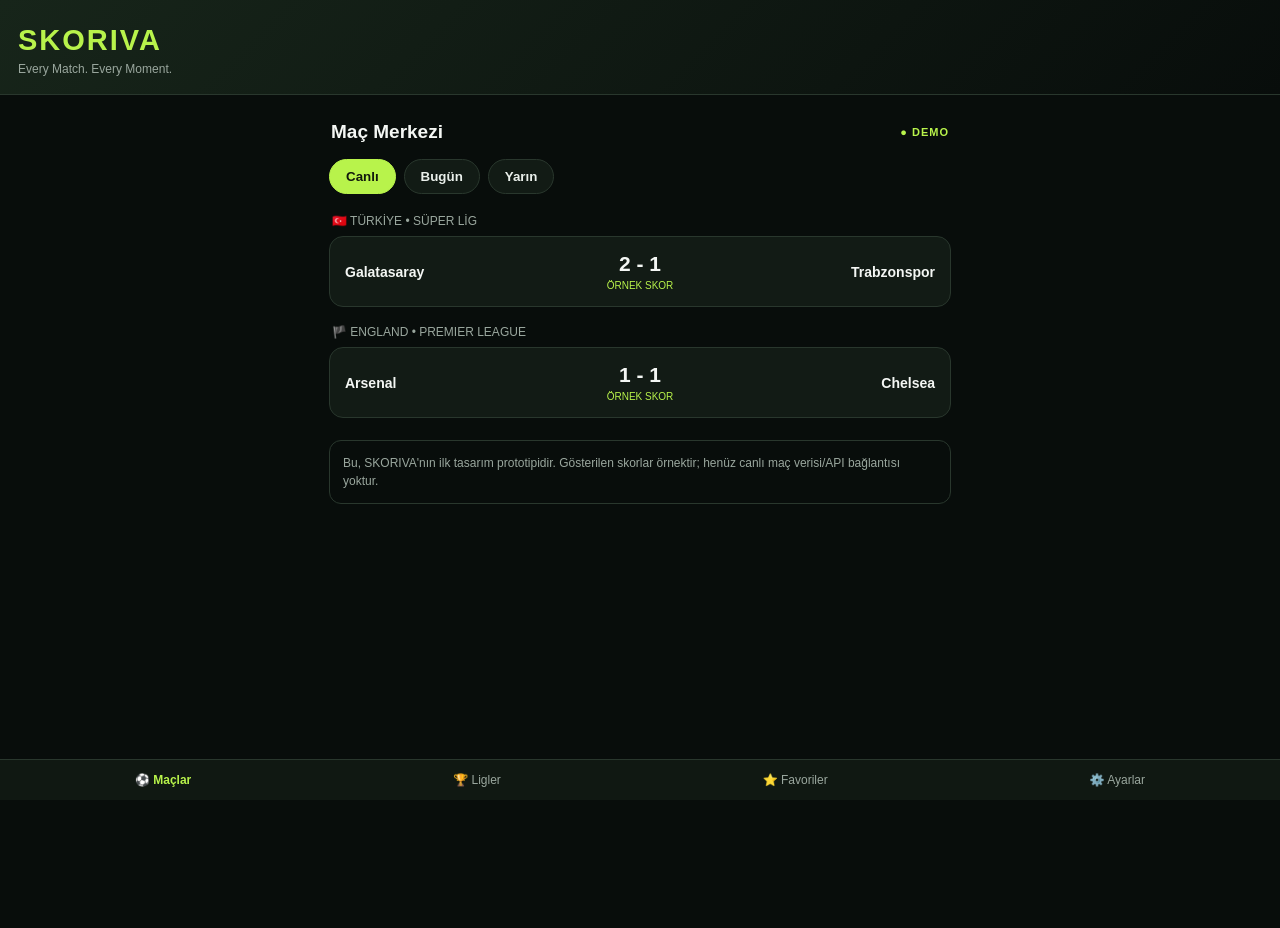
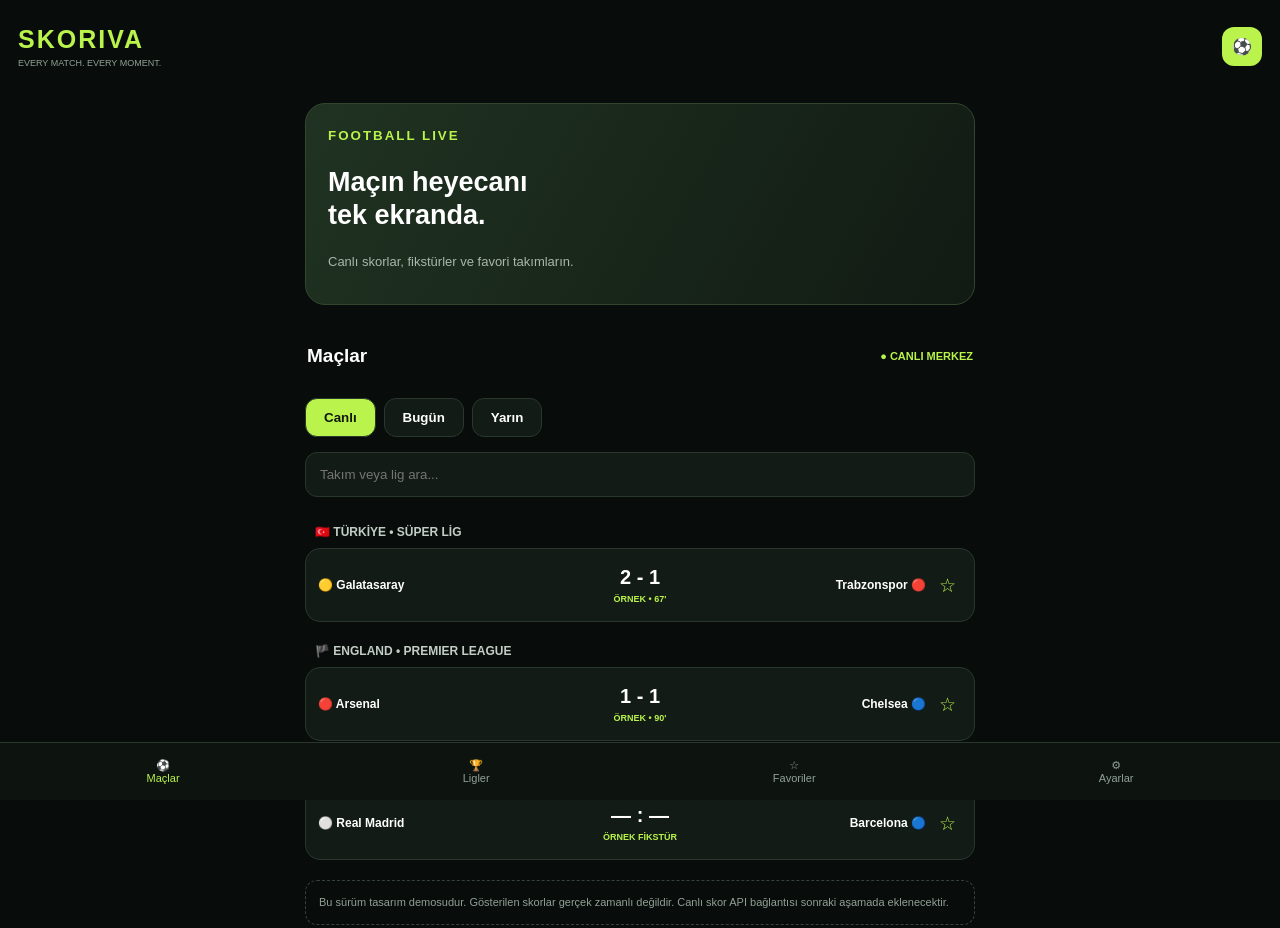
Before and after one commit to danskdose/SKORIVA, a plain HTML site: page index.html in a window 1280 px wide. Before the commit the page ends 800 px from the top, so only its background shows below. Drawn offline with Linux system fonts and the light colour scheme.

Commit message:
Update index.html

```diff
--- a/index.html
+++ b/index.html
@@ -2,46 +2,255 @@
 <html lang="tr">
 <head>
 <meta charset="UTF-8">
-<meta name="viewport" content="width=device-width, initial-scale=1.0">
+<meta name="viewport" content="width=device-width, initial-scale=1">
 <meta name="theme-color" content="#080d0b">
-<title>SKORIVA</title>
+<title>SKORIVA - Live Scores</title>
 <style>
-:root{--bg:#080d0b;--card:#121b15;--lime:#b8f34b;--muted:#9aa79e;--line:#29372d}
 *{box-sizing:border-box}
-body{margin:0;background:var(--bg);color:#f4f7f4;font-family:Arial,Helvetica,sans-serif}
-header{padding:24px 18px 18px;background:linear-gradient(135deg,#17251a,#080d0b);border-bottom:1px solid var(--line)}
-.logo{font-size:29px;font-weight:900;letter-spacing:2px;color:var(--lime)}
-.tag{margin-top:5px;color:var(--muted);font-size:12px}
-main{max-width:650px;margin:auto;padding:18px 14px 90px}
-.top{display:flex;align-items:center;justify-content:space-between;margin:8px 2px 16px}
-h2{font-size:19px;margin:0}
-.live{font-size:11px;letter-spacing:1px;color:var(--lime);font-weight:bold}
-.tabs{display:flex;gap:8px;margin-bottom:20px}
-.tab{border:1px solid var(--line);background:var(--card);color:#eaf0eb;border-radius:22px;padding:9px 16px;font-weight:bold}
-.tab.active{background:var(--lime);color:#11180d;border-color:var(--lime)}
-.league{font-size:12px;color:var(--muted);margin:18px 3px 8px}
-.match{display:flex;align-items:center;justify-content:space-between;background:var(--card);border:1px solid var(--line);border-radius:14px;padding:15px;margin-bottom:9px}
-.team{width:38%;font-size:14px;font-weight:bold}
-.team.right{text-align:right}
-.score{text-align:center;min-width:68px;font-size:21px;font-weight:900}
-.time{display:block;color:var(--lime);font-size:10px;margin-top:4px;font-weight:normal}
-.note{margin-top:22px;padding:13px;border:1px solid var(--line);border-radius:12px;color:var(--muted);font-size:12px;line-height:1.5}
-nav{position:fixed;bottom:0;left:0;right:0;background:#101812;border-top:1px solid var(--line);display:flex;justify-content:space-around;padding:13px 4px calc(13px + env(safe-area-inset-bottom))}
-nav span{font-size:12px;color:var(--muted)}
-nav span:first-child{color:var(--lime);font-weight:bold}
+body{
+margin:0;
+background:#080d0b;
+color:white;
+font-family:Arial,sans-serif;
+}
+header{
+padding:25px 18px;
+display:flex;
+align-items:center;
+justify-content:space-between;
+}
+.logo{
+color:#b9f34b;
+font-size:25px;
+font-weight:900;
+letter-spacing:2px;
+}
+.tagline{
+font-size:9px;
+color:#91a096;
+margin-top:4px;
+}
+.badge{
+background:#b9f34b;
+color:#10170c;
+padding:10px;
+border-radius:12px;
+font-weight:bold;
+}
+main{
+max-width:700px;
+margin:auto;
+padding:10px 15px 90px;
+}
+.hero{
+background:linear-gradient(120deg,#203322,#111a13);
+border:1px solid #34452f;
+border-radius:20px;
+padding:22px;
+}
+.hero small{
+color:#b9f34b;
+letter-spacing:2px;
+font-weight:bold;
+}
+.hero h1{
+font-size:27px;
+line-height:1.2;
+}
+.hero p{
+color:#aab6ac;
+font-size:13px;
+}
+.heading{
+display:flex;
+justify-content:space-between;
+align-items:center;
+margin:25px 2px 15px;
+}
+.heading h2{font-size:19px}
+.live{
+color:#b9f34b;
+font-size:11px;
+font-weight:bold;
+}
+.tabs{
+display:flex;
+gap:8px;
+margin-bottom:15px;
+}
+.tab{
+background:#121b15;
+border:1px solid #29372d;
+color:white;
+padding:11px 18px;
+border-radius:12px;
+font-weight:bold;
+}
+.tab.active{
+background:#b9f34b;
+color:#10170c;
+}
+input{
+width:100%;
+padding:14px;
+border-radius:12px;
+border:1px solid #29372d;
+background:#121b15;
+color:white;
+margin-bottom:15px;
+}
+.league{
+padding:13px 10px 9px;
+color:#c2cec4;
+font-size:12px;
+font-weight:bold;
+}
+.match{
+display:grid;
+grid-template-columns:1fr 85px 1fr;
+align-items:center;
+gap:6px;
+padding:17px 12px;
+margin-bottom:9px;
+background:#121b15;
+border:1px solid #29372d;
+border-radius:15px;
+}
+.team{
+display:flex;
+align-items:center;
+gap:7px;
+font-size:12px;
+font-weight:bold;
+}
+.right{
+justify-content:flex-end;
+text-align:right;
+}
+.score{
+text-align:center;
+font-size:20px;
+font-weight:900;
+}
+.status{
+display:block;
+font-size:9px;
+color:#b9f34b;
+margin-top:5px;
+}
+.star{
+border:0;
+background:none;
+color:#b9f34b;
+font-size:19px;
+}
+.info{
+margin-top:20px;
+padding:13px;
+border:1px dashed #354338;
+border-radius:12px;
+color:#91a096;
+font-size:11px;
+line-height:1.5;
+}
+nav{
+position:fixed;
+bottom:0;
+left:0;
+right:0;
+background:#0d140f;
+border-top:1px solid #29372d;
+display:flex;
+justify-content:space-around;
+padding:15px 5px;
+}
+nav button{
+background:none;
+border:0;
+color:#91a096;
+font-size:11px;
+}
+nav button:first-child{color:#b9f34b}
 </style>
 </head>
 <body>
-<header><div class="logo">SKORIVA</div><div class="tag">Every Match. Every Moment.</div></header>
+<header>
+<div>
+<div class="logo">SKORIVA</div>
+<div class="tagline">EVERY MATCH. EVERY MOMENT.</div>
+</div>
+<div class="badge">⚽</div>
+</header>
 <main>
-  <div class="top"><h2>Maç Merkezi</h2><span class="live">● DEMO</span></div>
-  <div class="tabs"><button class="tab active">Canlı</button><button class="tab">Bugün</button><button class="tab">Yarın</button></div>
-  <div class="league">🇹🇷 TÜRKİYE • SÜPER LİG</div>
-  <div class="match"><div class="team">Galatasaray</div><div class="score">2 - 1<span class="time">ÖRNEK SKOR</span></div><div class="team right">Trabzonspor</div></div>
-  <div class="league">🏴 ENGLAND • PREMIER LEAGUE</div>
-  <div class="match"><div class="team">Arsenal</div><div class="score">1 - 1<span class="time">ÖRNEK SKOR</span></div><div class="team right">Chelsea</div></div>
-  <div class="note">Bu, SKORIVA'nın ilk tasarım prototipidir. Gösterilen skorlar örnektir; henüz canlı maç verisi/API bağlantısı yoktur.</div>
+<section class="hero">
+<small>FOOTBALL LIVE</small>
+<h1>Maçın heyecanı<br>tek ekranda.</h1>
+<p>Canlı skorlar, fikstürler ve favori takımların.</p>
+</section>
+<div class="heading">
+<h2>Maçlar</h2>
+<span class="live">● CANLI MERKEZ</span>
+</div>
+<div class="tabs">
+<button class="tab active" onclick="filter('live',this)">Canlı</button>
+<button class="tab" onclick="filter('today',this)">Bugün</button>
+<button class="tab" onclick="filter('tomorrow',this)">Yarın</button>
+</div>
+<input id="search" placeholder="Takım veya lig ara..." oninput="searchMatches()">
+<div class="league">🇹🇷 TÜRKİYE • SÜPER LİG</div>
+<div class="match" data-day="live">
+<div class="team">🟡 Galatasaray</div>
+<div class="score">2 - 1<span class="status">ÖRNEK • 67'</span></div>
+<div class="team right">Trabzonspor 🔴
+<button class="star" onclick="favorite(this)">☆</button>
+</div>
+</div>
+<div class="league">🏴 ENGLAND • PREMIER LEAGUE</div>
+<div class="match" data-day="today">
+<div class="team">🔴 Arsenal</div>
+<div class="score">1 - 1<span class="status">ÖRNEK • 90'</span></div>
+<div class="team right">Chelsea 🔵
+<button class="star" onclick="favorite(this)">☆</button>
+</div>
+</div>
+<div class="league">🇪🇸 SPAIN • LALIGA</div>
+<div class="match" data-day="tomorrow">
+<div class="team">⚪ Real Madrid</div>
+<div class="score">— : —<span class="status">ÖRNEK FİKSTÜR</span></div>
+<div class="team right">Barcelona 🔵
+<button class="star" onclick="favorite(this)">☆</button>
+</div>
+</div>
+<div class="info">
+Bu sürüm tasarım demosudur. Gösterilen skorlar gerçek zamanlı değildir. Canlı skor API bağlantısı sonraki aşamada eklenecektir.
+</div>
 </main>
-<nav><span>⚽ Maçlar</span><span>🏆 Ligler</span><span>⭐ Favoriler</span><span>⚙️ Ayarlar</span></nav>
+<nav>
+<button>⚽<br>Maçlar</button>
+<button>🏆<br>Ligler</button>
+<button>☆<br>Favoriler</button>
+<button>⚙<br>Ayarlar</button>
+</nav>
+<script>
+function filter(day,button){
+document.querySelectorAll('.tab').forEach(b=>b.classList.remove('active'));
+button.classList.add('active');
+document.querySelectorAll('.match').forEach(match=>{
+match.style.display=
+match.dataset.day===day?'grid':'none';
+});
+}
+function favorite(button){
+button.innerText=
+button.innerText==='☆'?'★':'☆';
+}
+function searchMatches(){
+let value=document.getElementById('search').value.toLowerCase();
+document.querySelectorAll('.match').forEach(match=>{
+match.style.display=
+match.innerText.toLowerCase().includes(value)?'grid':'none';
+});
+}
+</script>
 </body>
 </html>
```
